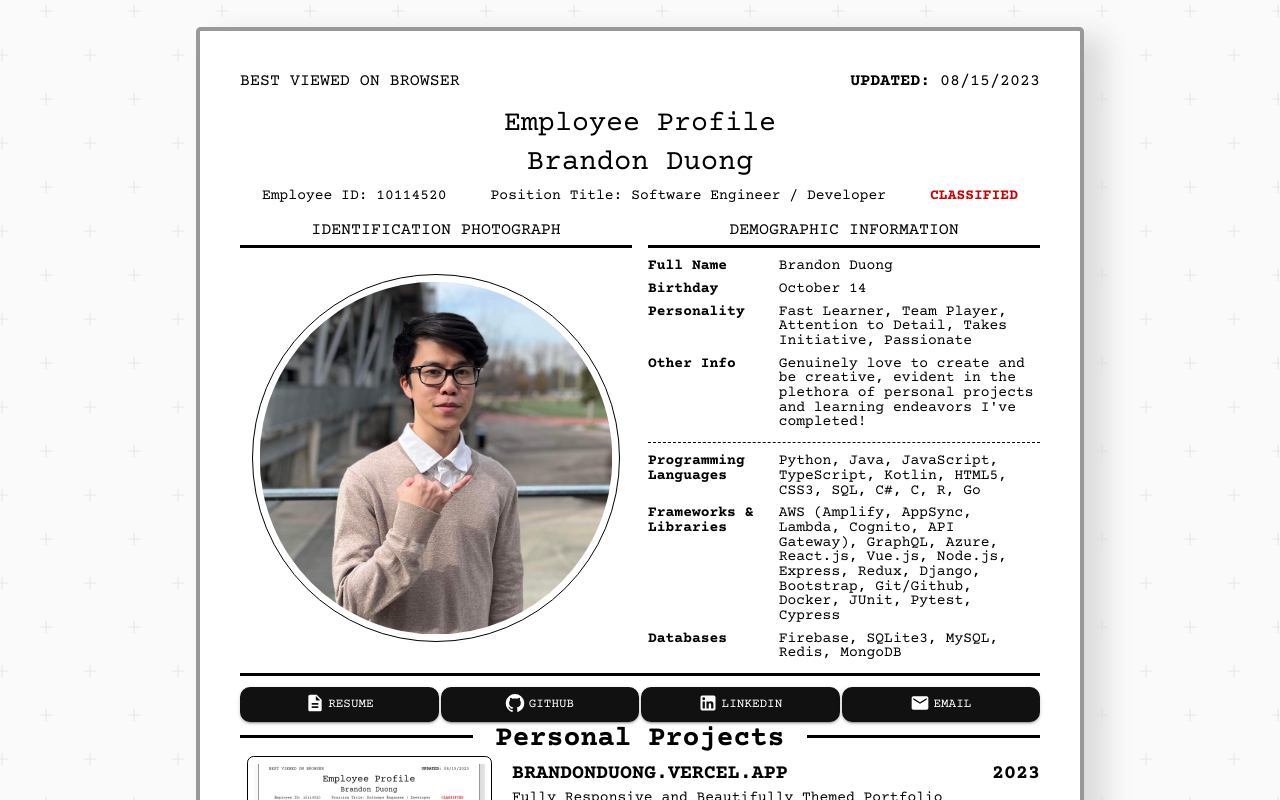
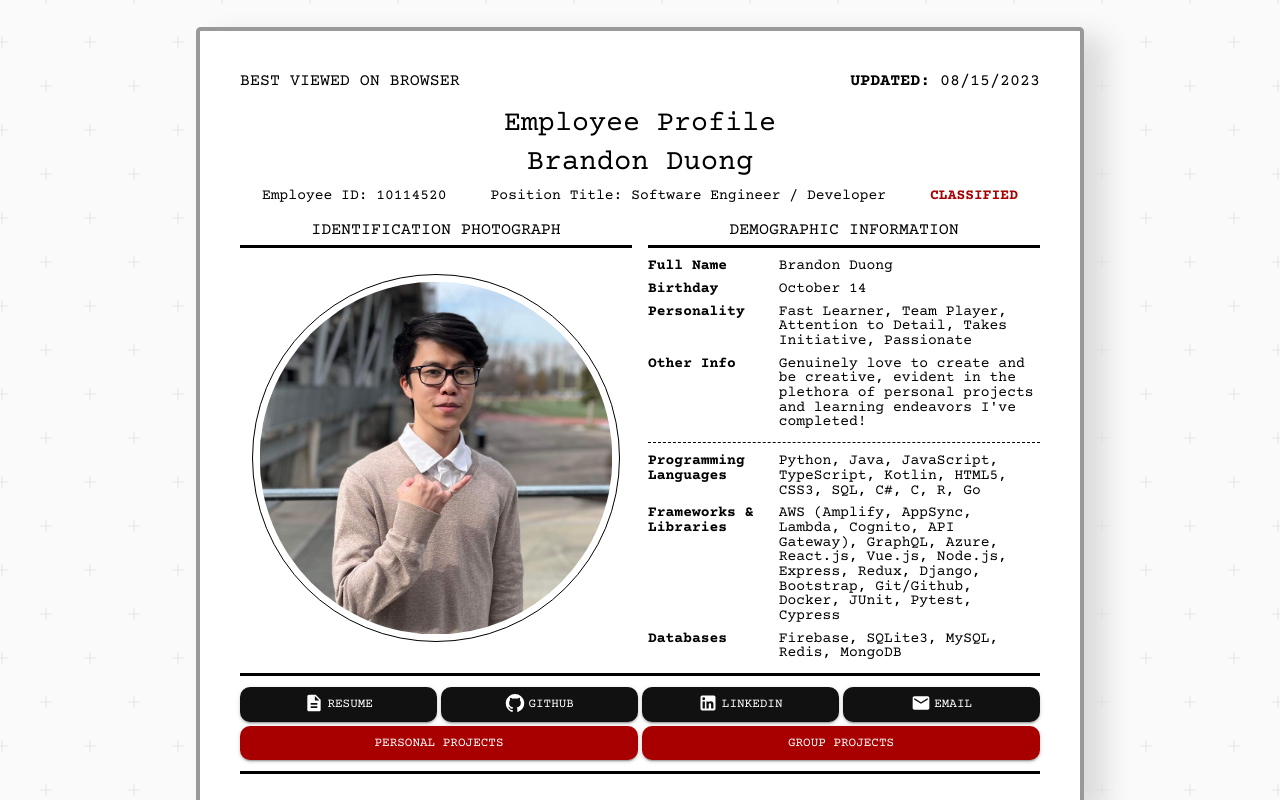
Before and after one commit to brandonduong/brandonduong-portfolio, a Next.js app: page / in a window 1280 px wide. Shown: the top 800 px of the page. Built offline with nearby package versions, Linux system fonts and the light colour scheme.

Commit message:
made personal and group projects different pages

```diff
--- a/components/layout.js
+++ b/components/layout.js
@@ -1,5 +1,6 @@
 import { Container, ThemeProvider, createTheme } from "@mui/material";
 import styles from "../styles/layout.module.css";
+import Head from "next/head";
 export default function Layout({ children }) {
   let theme = createTheme({
     typography: {
@@ -17,6 +18,12 @@ export default function Layout({ children }) {
         },
         name: "black",
       }),
+      classified: theme.palette.augmentColor({
+        color: {
+          main: "#a80000",
+        },
+        name: "classified",
+      }),
     },
   });
 
@@ -33,6 +40,10 @@ export default function Layout({ children }) {
         overflow: "hidden",
       }}
     >
+      <Head>
+        <title>Brandon Duong</title>
+        <link rel="icon" href="/favicon.ico" />
+      </Head>
       <ThemeProvider theme={theme}>
         <div className={styles.main}>
           <div className={styles.inner}>{children}</div>
--- a/pages/index.js
+++ b/pages/index.js
@@ -17,6 +17,7 @@ import Project from "../components/Project";
 import { groupProjectInfo } from "../constants/groupProjectInfo";
 import { personalProjectInfo } from "../constants/personalProjectInfo";
 import Projects from "../components/Projects";
+import Link from "next/link";
 export default function Home() {
   const demographicInfo = {
     "Full Name": "Brandon Duong",
@@ -84,10 +85,6 @@ export default function Home() {
 
   return (
     <Layout>
-      <Head>
-        <title>Brandon Duong</title>
-        <link rel="icon" href="/favicon.ico" />
-      </Head>
       <Stack
         className={`${styles.header}`}
         direction={"row"}
@@ -164,14 +161,49 @@ export default function Home() {
           margin: "0.875rem 0",
         }}
       />
-      <Grid container columnSpacing={0.25}>
+      <Grid container spacing={0.5}>
         {linkButtons}
+
+        <Grid item xs={6}>
+          <Link href="/personal">
+            <Button
+              variant="contained"
+              color="classified"
+              sx={{
+                fontSize: "0.95rem",
+                alignItems: "start",
+                borderRadius: "0.75rem",
+                width: "100%",
+              }}
+            >
+              Personal Projects
+            </Button>
+          </Link>
+        </Grid>
+        <Grid item xs={6}>
+          <Link href="/group">
+            <Button
+              variant="contained"
+              color="classified"
+              sx={{
+                fontSize: "0.95rem",
+                alignItems: "start",
+                borderRadius: "0.75rem",
+                width: "100%",
+              }}
+            >
+              Group Projects
+            </Button>
+          </Link>
+        </Grid>
       </Grid>
-      <CustomTextDivider text={"Personal Projects"} />
-      <Projects projectInfo={personalProjectInfo} category="personal" />
-
-      <CustomTextDivider text={"Group Projects"} />
-      <Projects projectInfo={groupProjectInfo} category="group" />
+      <Divider
+        sx={{
+          borderBottomWidth: 3,
+          borderColor: "#000000",
+          margin: "0.875rem 0 0",
+        }}
+      />
     </Layout>
   );
 }
--- a/styles/Home.module.css
+++ b/styles/Home.module.css
@@ -18,7 +18,7 @@
 }
 
 .classified {
-  color: #d10000;
+  color: #a80000;
 }
 
 .me {
```
Also changed, not shown: pages/group.js (added, +34 -0 lines), pages/personal.js (added, +33 -0 lines).
